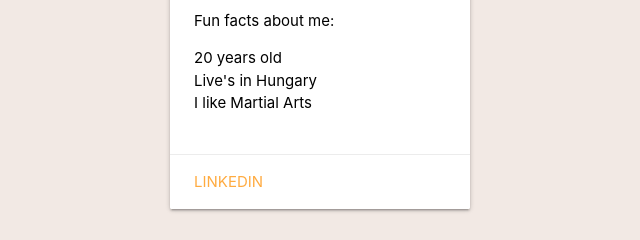
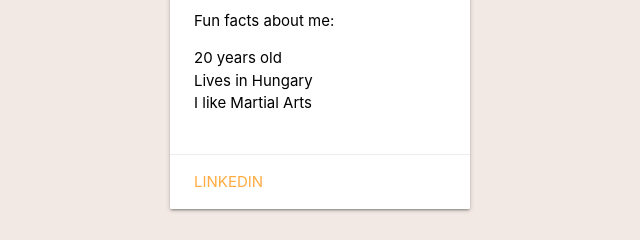
Before and after one commit to Luxifer28/luxifer28.github.io, a plain HTML site: page index.html in a window 1280 px wide. Shown: the part 513-753 px from the top of the page, 320-960 px from the left. Drawn offline with nearby package versions, Linux system fonts and the light colour scheme; a web font is replaced by a local one.

Commit message:
Update index.html

```diff
--- a/index.html
+++ b/index.html
@@ -37,7 +37,7 @@
           <p>Fun facts about me:</p>
           <ul>
             <li>20 years old</li>
-            <li>Live's in Hungary</li>
+            <li>Lives in Hungary</li>
             <li>I like Martial Arts</li>
           </ul>
         </div>
```
